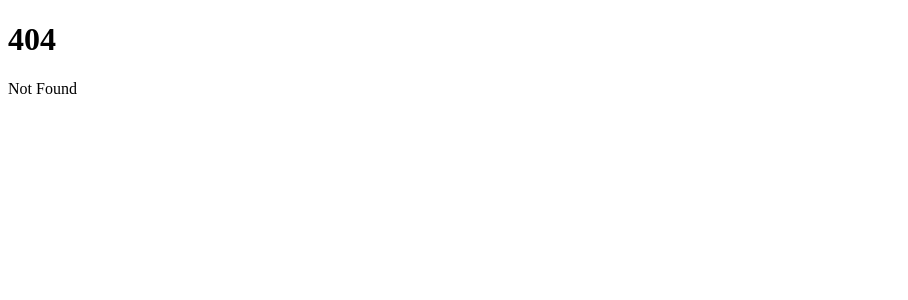
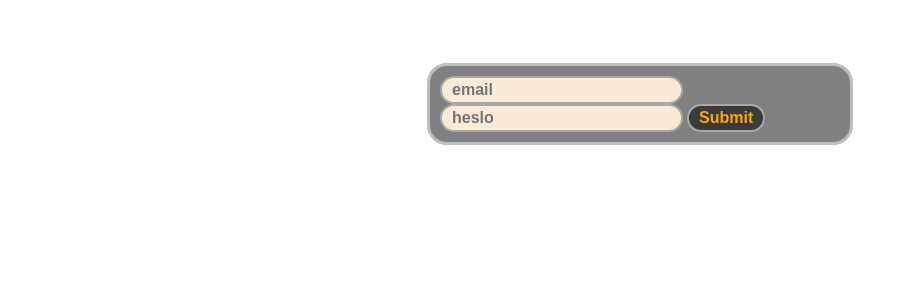
Before and after one commit to Tomas-Mesaros/hej-voso, a SvelteKit app: page /login in a window 1280 px wide. Before the commit this address had no page. Shown: the top 300 px of the page, without its empty margins (0-908 px from the left). Built offline with nearby package versions, Linux system fonts and the light colour scheme.

Commit message:
vytovenie login: obsah, style

```diff
--- /dev/null
+++ b/src/routes/login/+page.svelte
@@ -0,0 +1,49 @@
+<script>
+
+</script>
+
+<section>
+    <form action="" class="flex-column">
+        <input type="email" placeholder="email">
+        <input type="password" placeholder="heslo">
+        <input type="submit">
+    </form>
+</section>
+
+<style>
+    form{
+        max-width: 400px;
+        gap: 10px;
+        margin: 0 auto;
+        margin-top: 5%;
+        padding: 10px;
+        background-color: grey;
+        border: 3px solid rgb(189, 189, 189);
+        border-radius: 20px;
+        input{
+            border-radius: 20px;
+            background-color: antiquewhite;
+            border: 2px solid darkgray;
+            font-size: var(--font-size-me);
+            padding: 3px 10px;
+            letter-spacing: var(--letter-spacing);
+            word-spacing: var(--word-spacing);
+            color: orange;
+            font-weight: 700;
+        }
+        input[type=submit]{
+            background-color: rgb(60, 59, 59);
+        }
+        input:hover,
+        input:active,
+        input:focus{
+            outline:none;
+            background-color: aliceblue;
+            border: 2px solid orangered;
+        }
+        input[type=submit]:hover{
+            background-color: orangered;
+            color:  aliceblue;
+        }
+    }
+</style>
```
